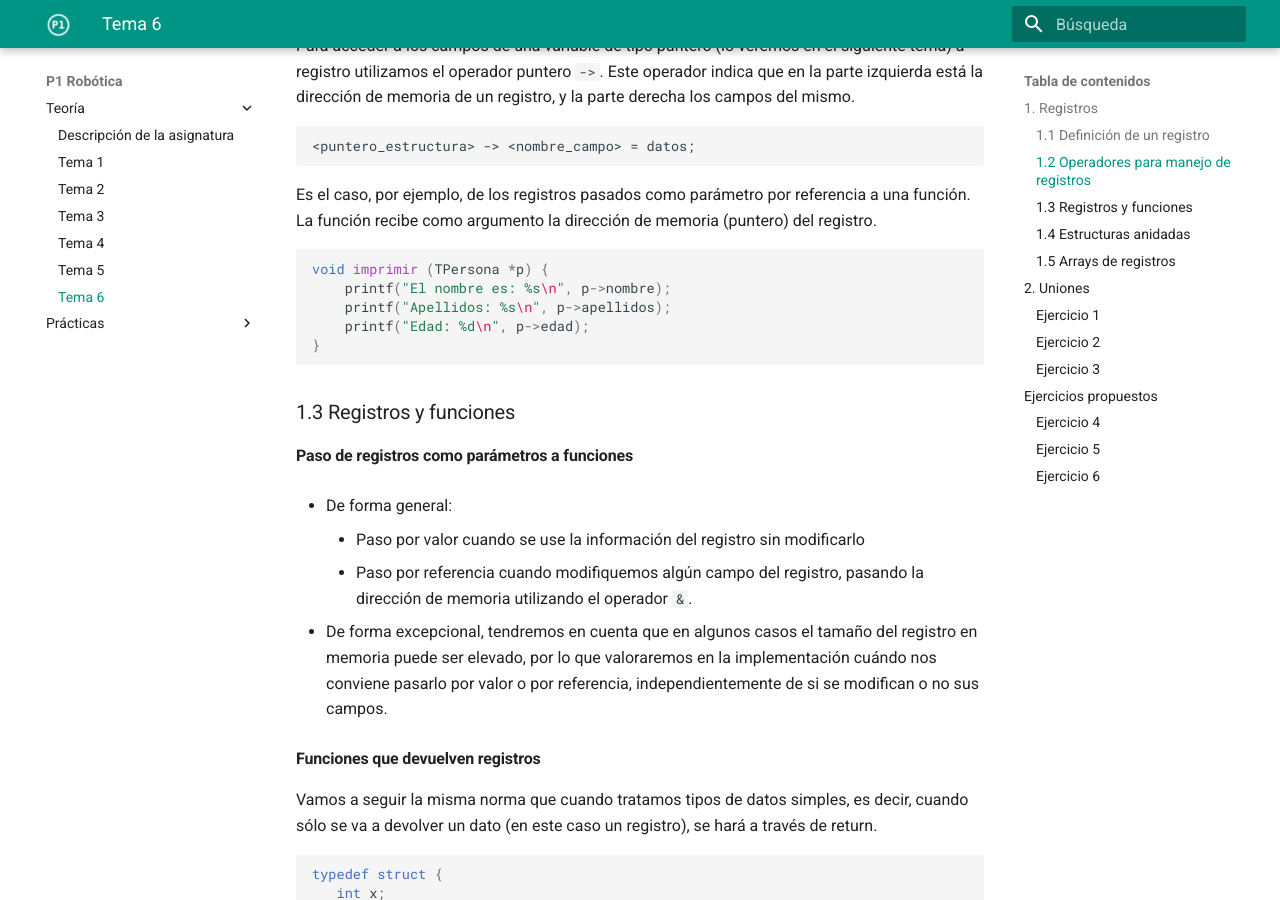
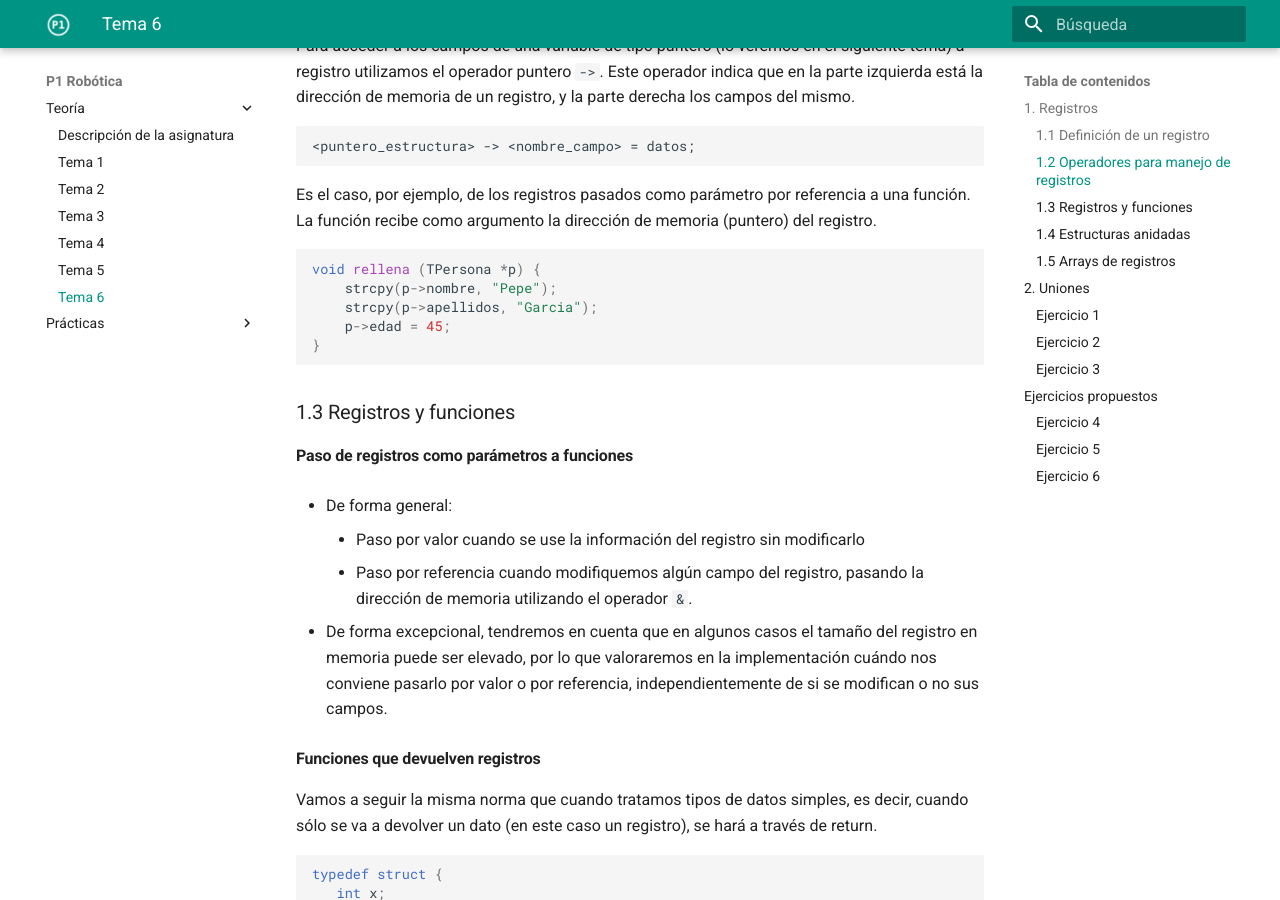
Before and after one commit to cpomares/p1-robotica, an MkDocs documentation site: the page built from docs/Teoria/tema06-datos-estructurados-Registros/tema06-datos-estructurados-Registros.md, in a window 1280 px wide and 900 px high, scrolled down 3637 px. Built offline with MkDocs 1.6.1 and Material for MkDocs 9.7.7, drawn with Linux system fonts in a browser that asks for light colours.

Commit message:
operador ->

```diff
--- a/docs/Teoria/tema06-datos-estructurados-Registros/tema06-datos-estructurados-Registros.md
+++ b/docs/Teoria/tema06-datos-estructurados-Registros/tema06-datos-estructurados-Registros.md
@@ -162,10 +162,10 @@ Para acceder a los campos de una variable de tipo puntero (lo veremos en el sigu
 Es el caso, por ejemplo, de los registros pasados como parámetro por referencia a una función. La función recibe como argumento la dirección de memoria (puntero) del registro.
 
 ~~~c
-void imprimir (TPersona *p) {
-    printf("El nombre es: %s\n", p->nombre);
-    printf("Apellidos: %s\n", p->apellidos);
-    printf("Edad: %d\n", p->edad);
+void rellena (TPersona *p) {
+    strcpy(p->nombre, "Pepe");
+    strcpy(p->apellidos, "Garcia");
+    p->edad = 45;
 }
 ~~~
 
```
